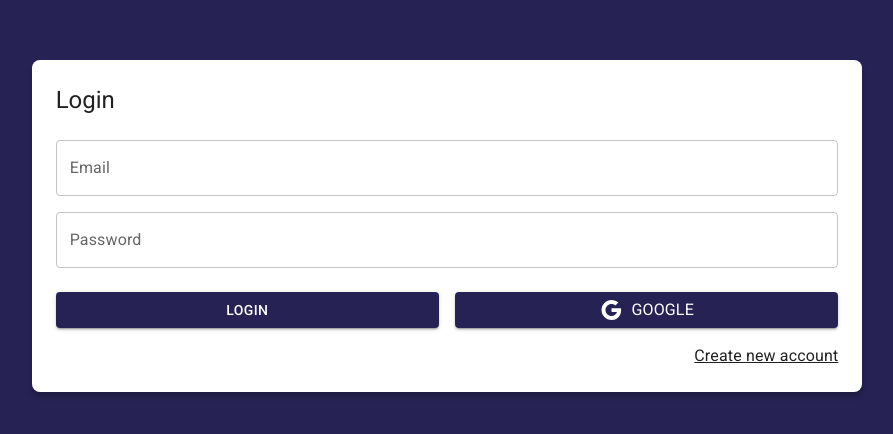
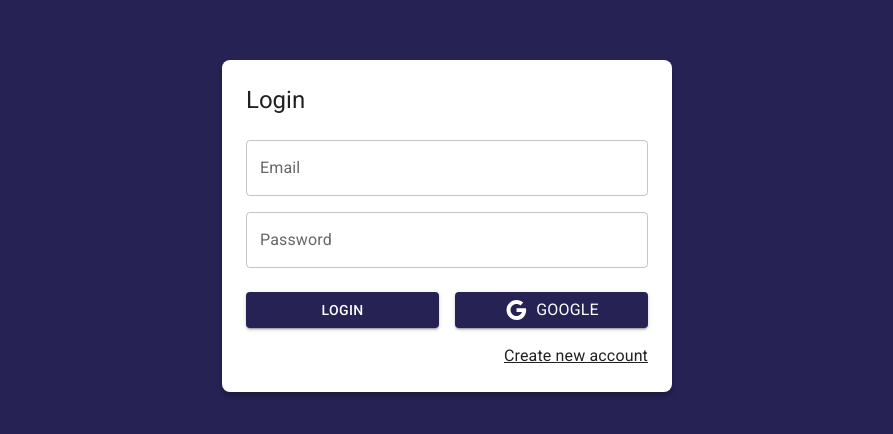
Before and after one commit to alexelizaga/08-journal-vite, a React (Vite) app: page /auth/login in a window 1280 px wide. Shown: the part 174-608 px from the top of the page, without its empty margins (193-1086 px from the left). Built offline with nearby package versions, Linux system fonts and the light colour scheme.

Commit message:
241. AuthLayout

```diff
--- /dev/null
+++ b/src/auth/layout/AuthLayout.tsx
@@ -0,0 +1,34 @@
+import { Grid, Typography } from '@mui/material';
+
+interface AuthLayoutProps {
+    children: JSX.Element,
+    title: string
+}
+
+export const AuthLayout = ({ children, title = '' }: AuthLayoutProps ) => {
+  return (
+    <Grid
+      container
+      spacing={0}
+      direction="column"
+      alignItems="center"
+      justifyContent="center"
+      sx={{ minHeight: "100vh", backgroundColor: "primary.main", padding: 4 }}
+    >
+      <Grid
+        item
+        className="box-shadow"
+        xs={3}
+        sx={{
+            backgroundColor: "white",
+            borderRadius: 2,
+            padding: 3,
+            width: { sm: 450 }
+        }}
+      >
+        <Typography variant="h5" sx={{ mb: 1 }}>{ title }</Typography>
+        { children }
+      </Grid>
+    </Grid>
+  );
+};
--- a/src/auth/pages/LoginPage.tsx
+++ b/src/auth/pages/LoginPage.tsx
@@ -1,25 +1,11 @@
 import { Link as RouterLink } from 'react-router-dom';
 import { Google } from '@mui/icons-material';
 import { Button, Grid, Link, TextField, Typography } from '@mui/material';
+import { AuthLayout } from '../layout/AuthLayout';
 
 export const LoginPage = () => {
   return (
-    <Grid
-      container
-      spacing={ 0 }
-      direction="column"
-      alignItems="center"
-      justifyContent="center"
-      sx={{ minHeight: '100vh', backgroundColor: 'primary.main', padding: 4 }}
-    >
-      <Grid
-        item
-        className="box-shadow"
-        xs={3}
-        sx={{ backgroundColor: 'white', padding: 3, borderRadius: 2 }}
-      >
-        <Typography variant="h5" sx={{ mb: 1 }}>Login</Typography>
-
+    <AuthLayout title="Login">
       <form>
         <Grid container>
           <Grid item xs={12} sx={{ mt: 2 }}>
@@ -41,12 +27,12 @@ export const LoginPage = () => {
           </Grid>
 
           <Grid container spacing={2} sx={{ mb: 2, mt: 1 }}>
-              <Grid item xs={ 12 } sm={ 6 }>
+            <Grid item xs={12} sm={6}>
               <Button variant="contained" fullWidth>
                 Login
               </Button>
             </Grid>
-              <Grid item xs={ 12 } sm={ 6 }>
+            <Grid item xs={12} sm={6}>
               <Button variant="contained" fullWidth>
                 <Google />
                 <Typography sx={{ ml: 1 }}>Google</Typography>
@@ -54,14 +40,13 @@ export const LoginPage = () => {
             </Grid>
           </Grid>
 
-            <Grid container direction='row' justifyContent='end'>
-              <Link component={ RouterLink } color='inherit' to='/auth/register'>
+          <Grid container direction="row" justifyContent="end">
+            <Link component={RouterLink} color="inherit" to="/auth/register">
               Create new account
             </Link>
           </Grid>
         </Grid>
       </form>
-      </Grid>
-    </Grid>
-  )
+    </AuthLayout>
+  );
 }
```
Also changed, not shown: 1 other file (tests, documents, lock files or other folders). Lines whose indentation alone changed are shown as unchanged.
